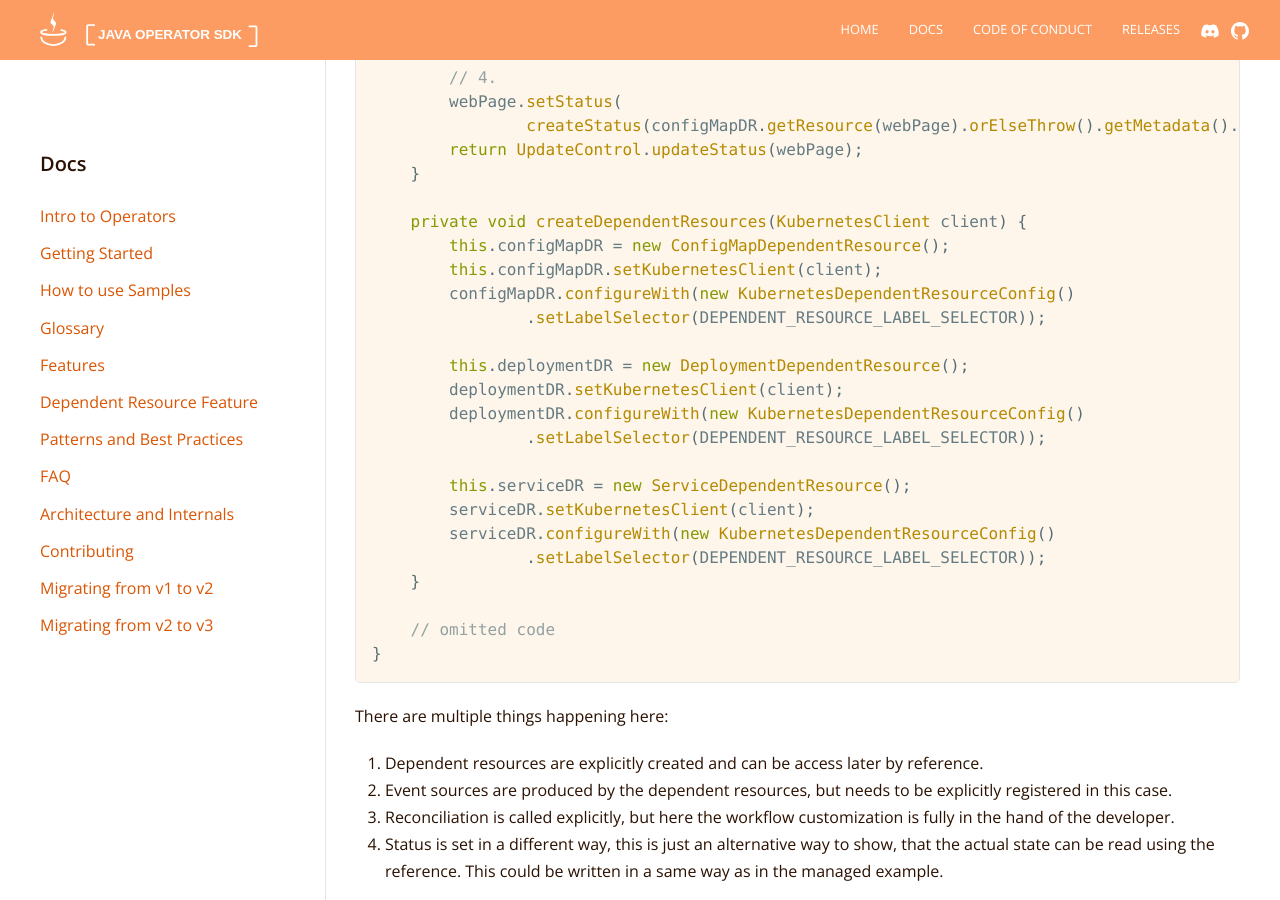
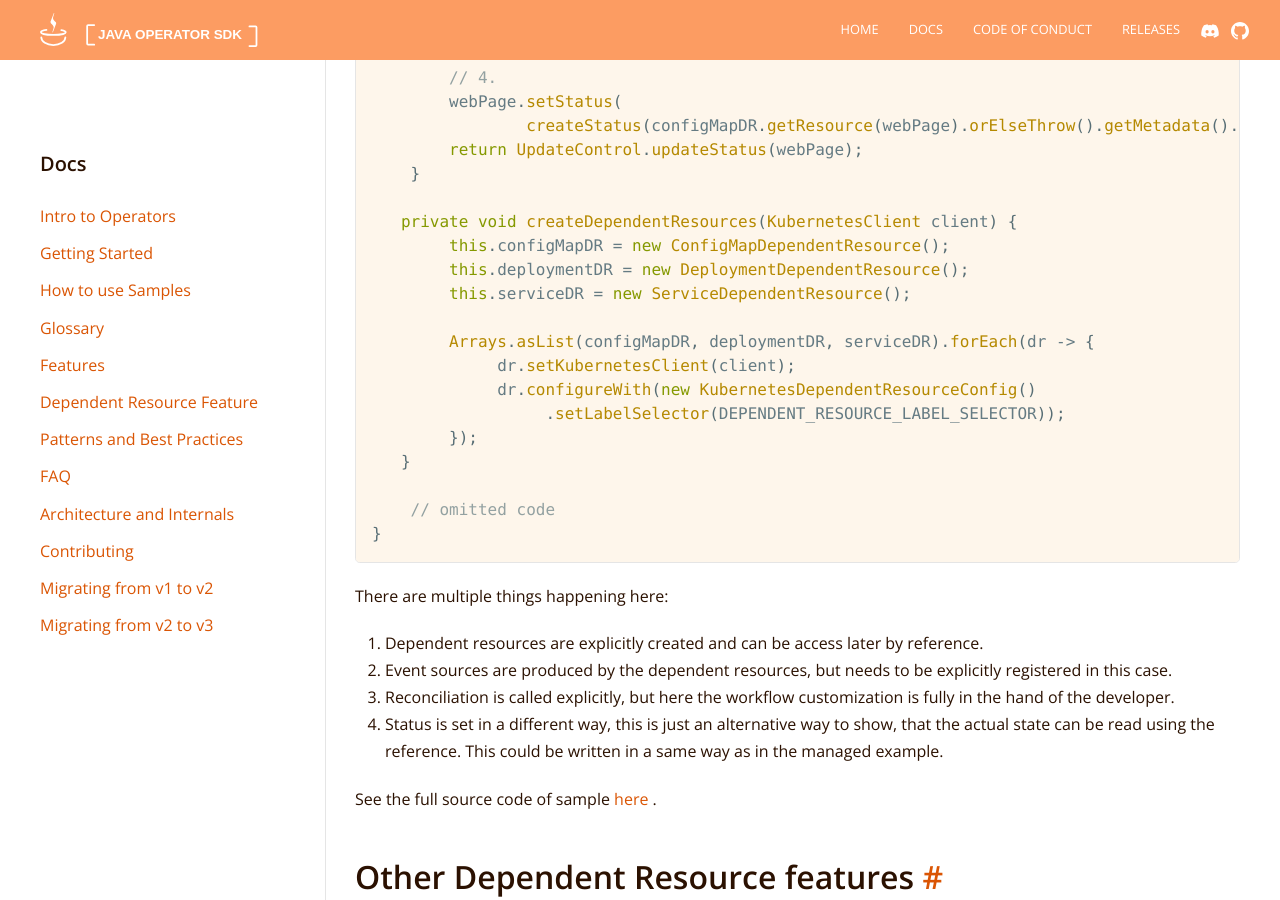
Before and after one commit to operator-framework/java-operator-sdk, a Jekyll site: the page built from docs/documentation/dependent-resources.md, in a window 1280 px wide and 900 px high, scrolled down 5996 px. Built offline with Jekyll 4.4.1, drawn with Linux system fonts in a browser that asks for light colours; nearby versions of some CDN libraries.

Commit message:
docs: improvements

```diff
--- a/docs/documentation/dependent-resources.md
+++ b/docs/documentation/dependent-resources.md
@@ -229,22 +229,17 @@ public class WebPageStandaloneDependentsReconciler
         return UpdateControl.updateStatus(webPage);
     }
 
-    private void createDependentResources(KubernetesClient client) {
+   private void createDependentResources(KubernetesClient client) {
         this.configMapDR = new ConfigMapDependentResource();
-        this.configMapDR.setKubernetesClient(client);
-        configMapDR.configureWith(new KubernetesDependentResourceConfig()
-                .setLabelSelector(DEPENDENT_RESOURCE_LABEL_SELECTOR));
+        this.deploymentDR = new DeploymentDependentResource();
+        this.serviceDR = new ServiceDependentResource();
 
-        this.deploymentDR = new DeploymentDependentResource();
-        deploymentDR.setKubernetesClient(client);
-        deploymentDR.configureWith(new KubernetesDependentResourceConfig()
-                .setLabelSelector(DEPENDENT_RESOURCE_LABEL_SELECTOR));
-
-        this.serviceDR = new ServiceDependentResource();
-        serviceDR.setKubernetesClient(client);
-        serviceDR.configureWith(new KubernetesDependentResourceConfig()
-                .setLabelSelector(DEPENDENT_RESOURCE_LABEL_SELECTOR));
-    }
+        Arrays.asList(configMapDR, deploymentDR, serviceDR).forEach(dr -> {
+             dr.setKubernetesClient(client);
+             dr.configureWith(new KubernetesDependentResourceConfig()
+                  .setLabelSelector(DEPENDENT_RESOURCE_LABEL_SELECTOR));
+        });
+   }
 
     // omitted code
 }
```
Also changed, not shown: docs/documentation/v3-migration.md (+4 -1 lines).
